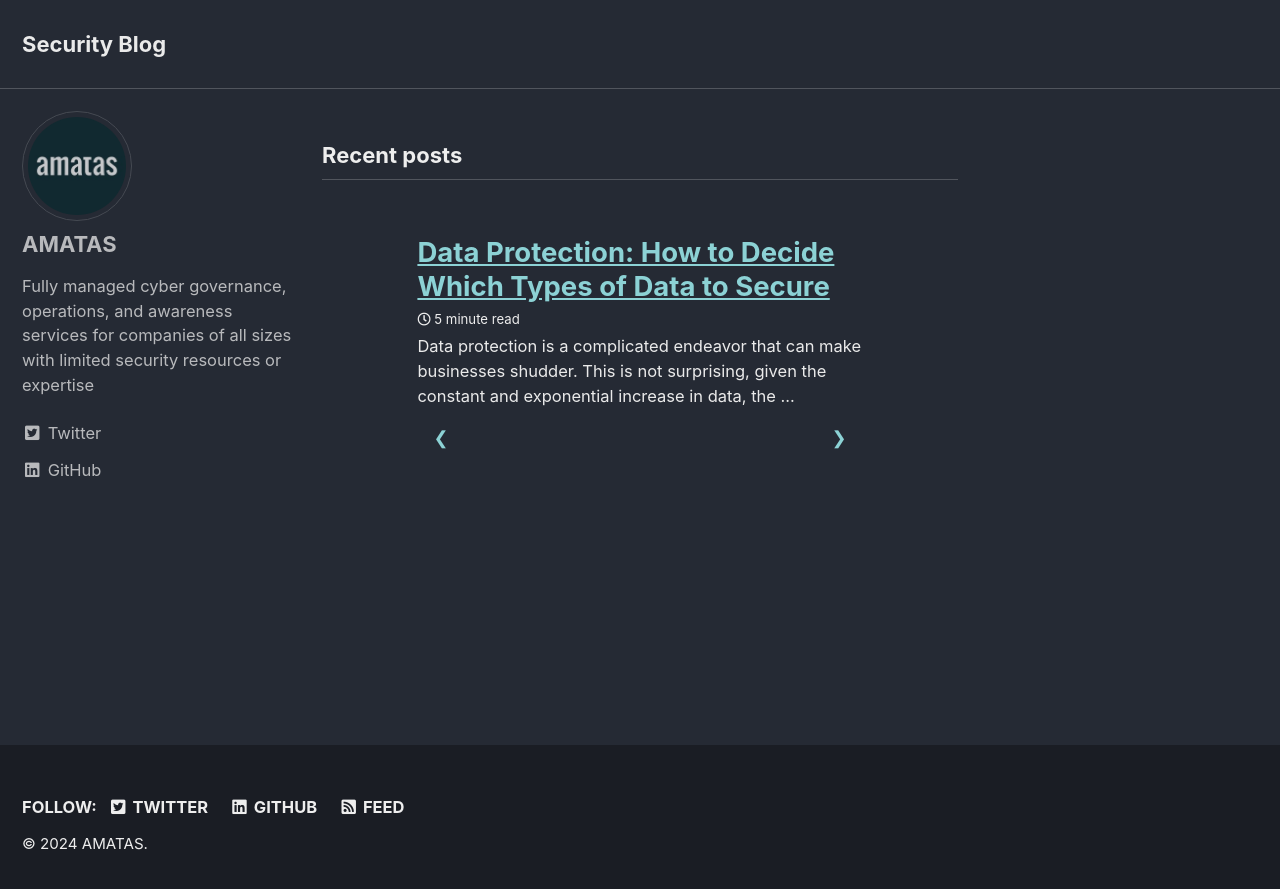
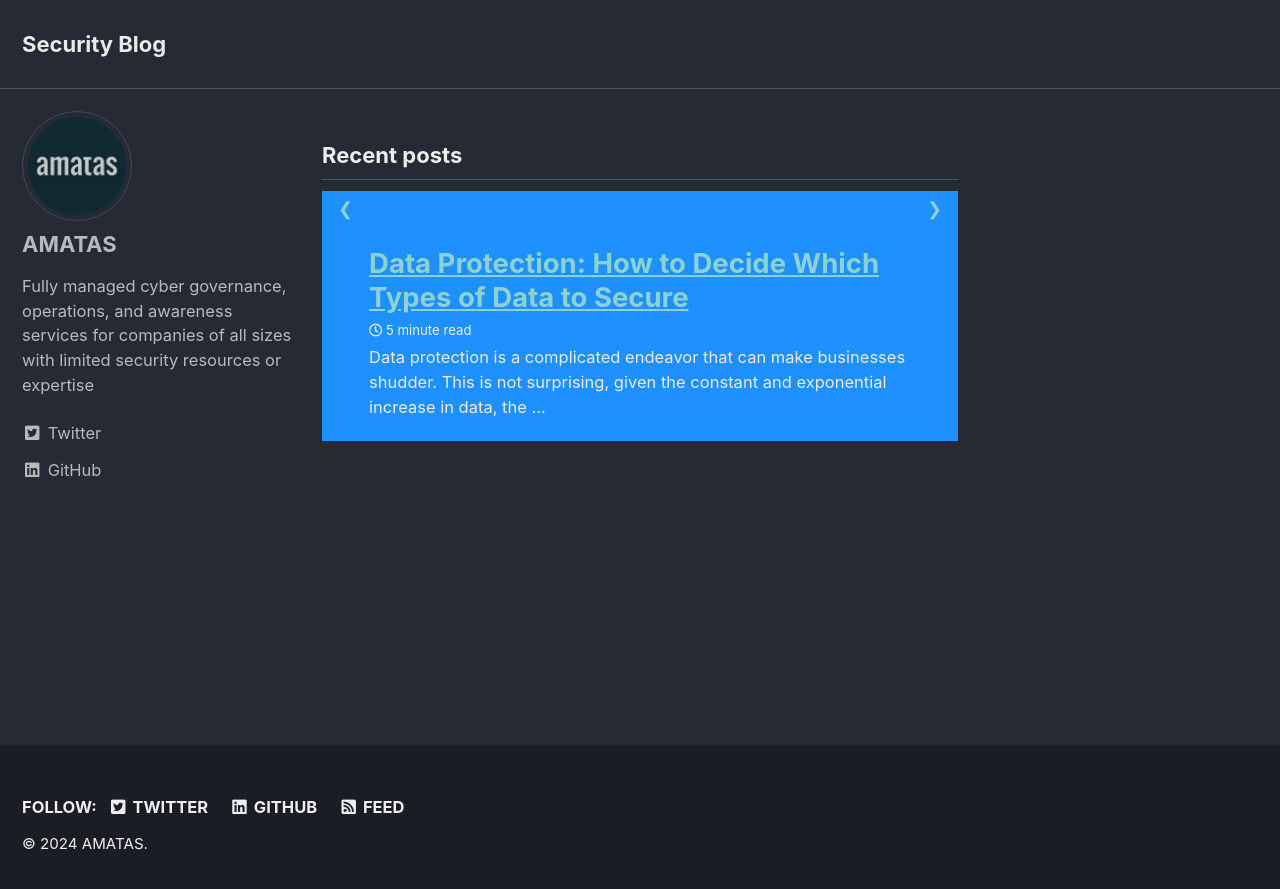
Before and after one commit to martinstnv/amatas-blog, a Jekyll site: the page built from index.html, in a window 1280 px wide. Shown: the top 889 px of the page. Built offline with Jekyll 4.4.1, drawn with Linux system fonts in a browser that asks for light colours; cached includes are drawn as plain includes; the list of posts is cut into pages by our own code.

Commit message:
adding a flexbox

```diff
--- a/_layouts/home.html
+++ b/_layouts/home.html
@@ -14,12 +14,21 @@ layout: archive
 
 {% assign entries_layout = page.entries_layout | default: 'list' %}
 <div class="entries-{{ entries_layout }}">
-  {% for post in posts %}
-    {% include archive-single.html type=entries_layout %}
-  {% endfor %}
+  <div class="flex-container">
+    <dvi>
+      <a class="carousel-control-prev" onclick="moveSlide(-1)">&#10094;</a>
+    </dvi>
 
-  <a class="carousel-control-prev" onclick="moveSlide(-1)">&#10094;</a>
-  <a class="carousel-control-next" onclick="moveSlide(1)">&#10095;</a>
+    <div>
+      {% for post in posts %}
+        {% include archive-single.html type=entries_layout %}
+      {% endfor %}
+    </div>
+
+    <div>
+      <a class="carousel-control-next" onclick="moveSlide(1)">&#10095;</a>
+    </div>
+  </div>
 
 </div>
 
--- a/assets/css/main.scss
+++ b/assets/css/main.scss
@@ -11,24 +11,32 @@ search: false
 
 // Carousel
 
-.entries-list {
-    position: relative;
-    width: 70%;
-    margin: auto;
+.flex-container {
+  display: flex;
+  background-color: DodgerBlue;
 }
 
 .list__item {
   display: none;
 }
 
-
 .active {
   display: block;
 }
 
-.carousel-control-prev, .carousel-control-next {
+.carousel-control-prev {
   cursor: pointer;
-  position: absolute;
+  width: auto;
+  padding: 16px;
+  margin-top: -22px;
+  font-weight: bold;
+  font-size: 18px;
+  transition: 0.6s ease;
+  user-select: none;
+}
+
+.carousel-control-next {
+  cursor: pointer;
   width: auto;
   padding: 16px;
   margin-top: -22px;
```
